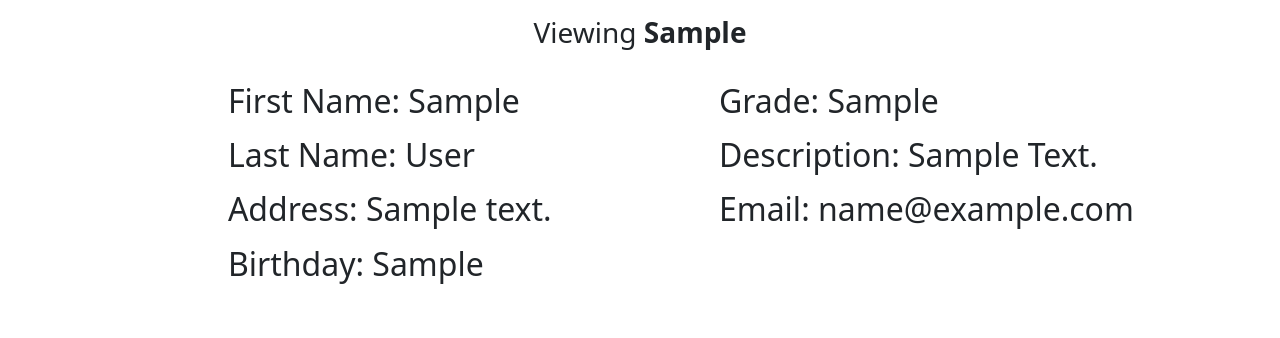
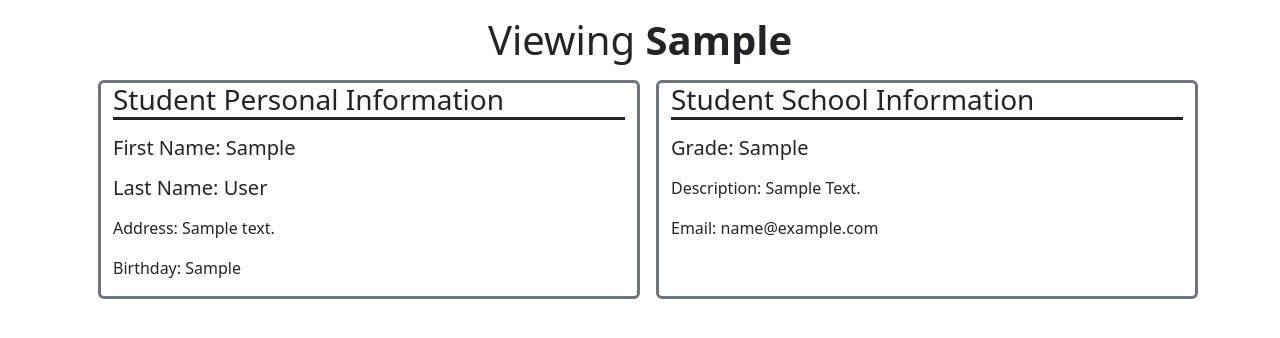
Before and after one commit to alexis0501/Python-Project, a Flask app: page /student/1 in a window 1280 px wide. Shown: the part 64-402 px from the top of the page. Run offline with Flask 2, Linux system fonts and the light colour scheme; the visitor is signed in with stand-in values (Sample User, id 1); tables that the repository leaves empty or names only in its code hold one stand-in row (values such as "Sample post").

Commit message:
Finished studentShow page

```diff
--- a/flask_app/static/css/studentShow.css
+++ b/flask_app/static/css/studentShow.css
@@ -1,3 +1,3 @@
 .margin-left{
-    margin-left: 12% !important;
+    margin-left: 5% !important;
 }
--- a/flask_app/templates/studentShow.html
+++ b/flask_app/templates/studentShow.html
@@ -32,19 +32,21 @@
             </a>
     </nav>
 
-    <h3 class="text-center mt-3">Viewing <b class="text-upper">{{student.student_first_name}}</b> </h3>
+    <h1 class="text-center mt-3">Viewing <b class="text-upper">{{student.student_first_name}}</b> </h1>
 
     <div class="container d-flex text-start mt-3">
-        <div class="container margin-left">
-            <h2 class="mt-3">First Name: <span class="text-upper">{{student.student_first_name}}</span></h2>
-            <h2 class="mt-3">Last Name: <span class="text-upper">{{student.student_last_name}}</span></h2>
-            <h2 class="mt-3">Address: {{student.address}}</h2>
-            <h2 class="mt-3">Birthday: {{student.birthday}}</h2>
+        <div class="container border border-secondary border-3 rounded ms-3">
+            <h3 class="border-bottom border-dark">Student Personal Information</h3>
+            <h5 class="mt-3">First Name: <span class="text-upper">{{student.student_first_name}}</span></h5>
+            <h5 class="mt-3">Last Name: <span class="text-upper">{{student.student_last_name}}</span></h5>
+            <p class="mt-3">Address: {{student.address}}</p>
+            <p class="mt-3">Birthday: {{student.birthday}}</p>
         </div>
-        <div class="container">
-            <h2 class="mt-3">Grade: {{student.grade}}</h2>
-            <h2 class="mt-3">Description: <span class="text-upper">{{student.description}}</span></h2>
-            <h2 class="mt-3">Email: {{student.email}}</h2>
+        <div class="container border border-secondary border-3 rounded ms-3">
+            <h3 class="border-bottom border-dark">Student School Information</h3>
+            <h5 class="mt-3">Grade: {{student.grade}}</h5>
+            <p class="mt-3">Description: <span class="text-upper">{{student.description}}</span></p>
+            <p class="mt-3">Email: {{student.email}}</p>
         </div>
     </div>
 </body>
```
